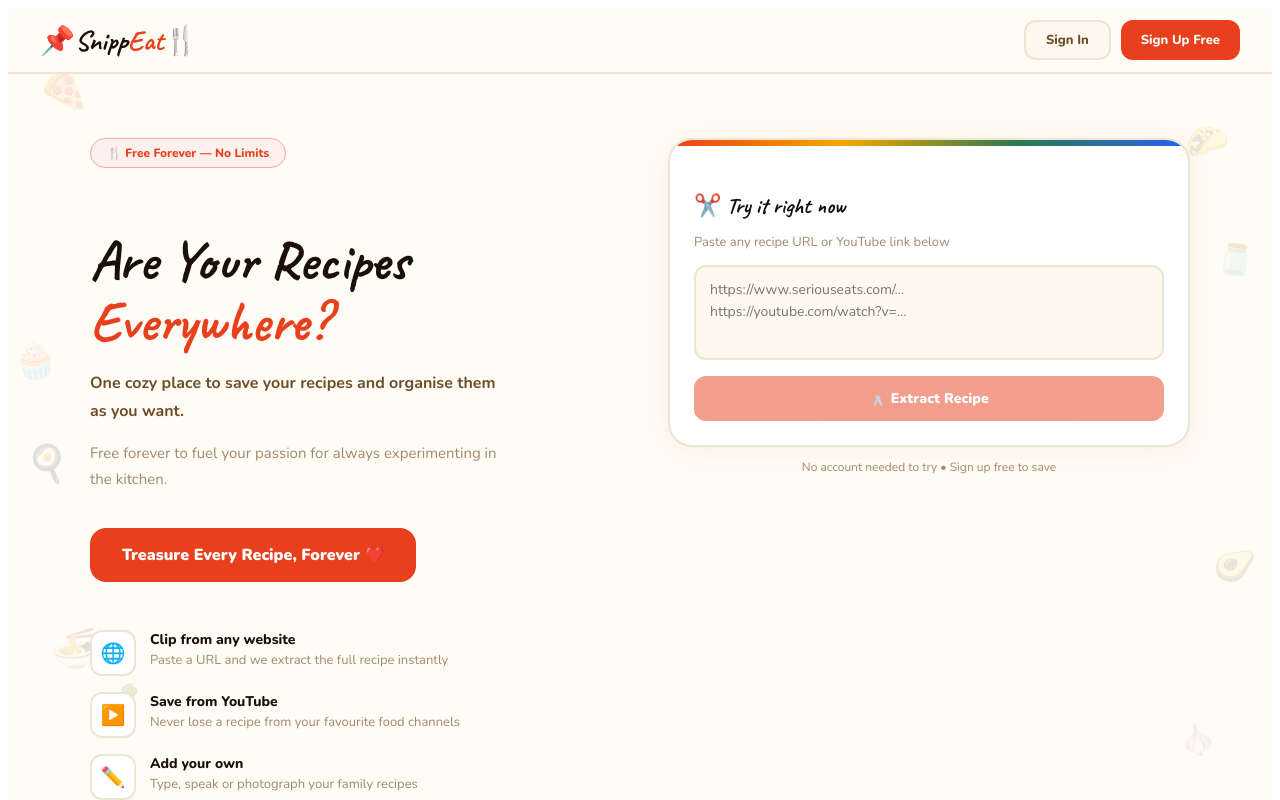
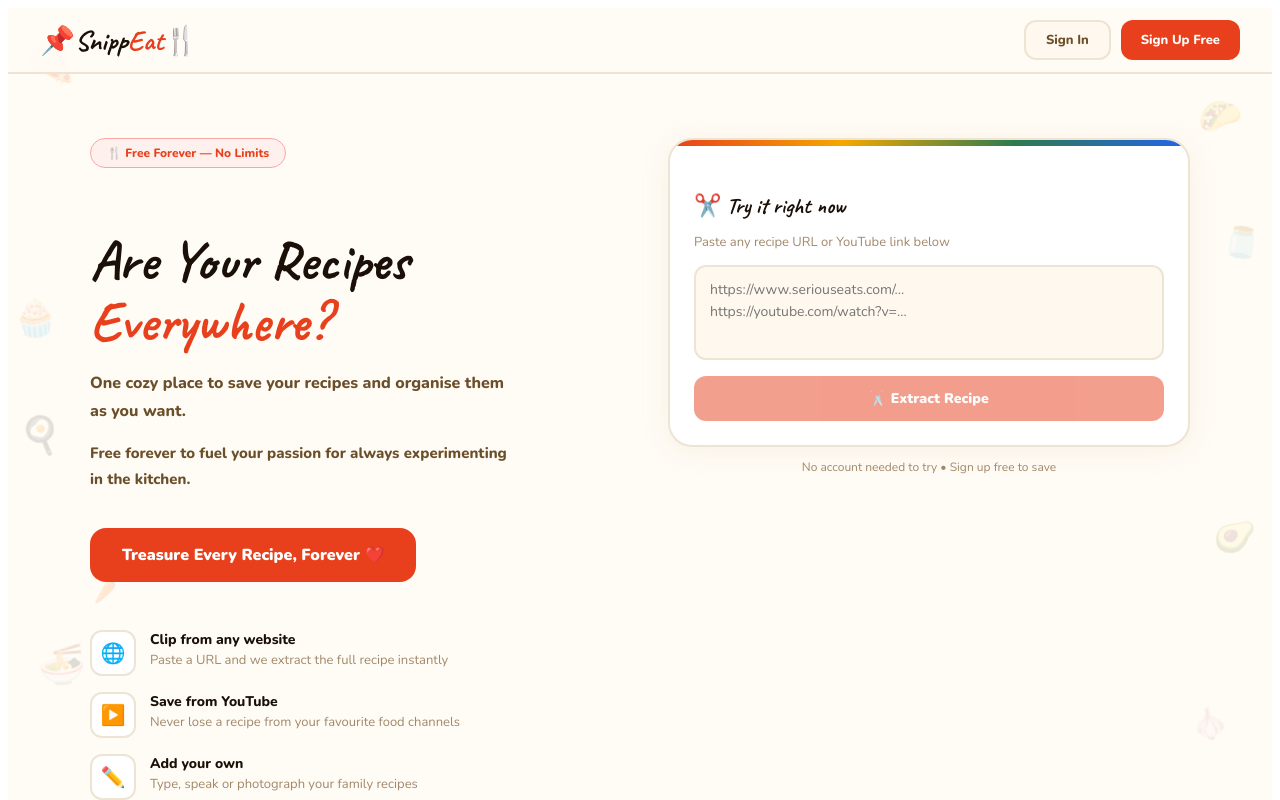
Before and after one commit to meghanayadav-15/SnippEat, a Next.js app: page / in a window 1280 px wide. Shown: the top 800 px of the page. Built offline with nearby package versions, Linux system fonts and the light colour scheme.

Commit message:
Update index.js

```diff
--- a/pages/index.js
+++ b/pages/index.js
@@ -28,33 +28,46 @@ export default function Landing() {
     setLoading(false);
   }
 
-  const stickers = ['🍕','🌮','🧁','🥑','🍜','🫙','🍳','🥕','🍝','🧄'];
-
   return (
     <div style={{ minHeight:'100vh', background:'#fffbf5', fontFamily:'Nunito, sans-serif', position:'relative', overflow:'hidden' }}>
 
       <style>{`
         @import url('https://fonts.googleapis.com/css2?family=Caveat:wght@700&family=Nunito:wght@400;700;800;900&display=swap');
-        .sticker { position:fixed; fontSize:32px; opacity:0.18; pointerEvents:none; userSelect:none; zIndex:0; }
-        .feat-icon:hover { transform:scale(1.1); }
-        .cta-btn:hover { transform:translateY(-2px); boxShadow:'0 8px 24px #e8401c44'; }
+
+        @keyframes float1 { 0%,100%{transform:translateY(0px) rotate(-12deg)} 50%{transform:translateY(-14px) rotate(-10deg)} }
+        @keyframes float2 { 0%,100%{transform:translateY(0px) rotate(10deg)} 50%{transform:translateY(-18px) rotate(13deg)} }
+        @keyframes float3 { 0%,100%{transform:translateY(0px) rotate(-7deg)} 50%{transform:translateY(-10px) rotate(-5deg)} }
+        @keyframes float4 { 0%,100%{transform:translateY(0px) rotate(14deg)} 50%{transform:translateY(-16px) rotate(11deg)} }
+        @keyframes float5 { 0%,100%{transform:translateY(0px) rotate(-5deg)} 50%{transform:translateY(-12px) rotate(-8deg)} }
+        @keyframes float6 { 0%,100%{transform:translateY(0px) rotate(8deg)} 50%{transform:translateY(-20px) rotate(6deg)} }
+        @keyframes float7 { 0%,100%{transform:translateY(0px) rotate(12deg)} 50%{transform:translateY(-8px) rotate(15deg)} }
+        @keyframes float8 { 0%,100%{transform:translateY(0px) rotate(-9deg)} 50%{transform:translateY(-15px) rotate(-12deg)} }
+        @keyframes float9 { 0%,100%{transform:translateY(0px) rotate(5deg)} 50%{transform:translateY(-11px) rotate(8deg)} }
+        @keyframes float10 { 0%,100%{transform:translateY(0px) rotate(-15deg)} 50%{transform:translateY(-13px) rotate(-12deg)} }
       `}</style>
 
-      {/* SCATTERED STICKERS */}
+      {/* ANIMATED STICKERS */}
       <div style={{ position:'fixed', inset:0, pointerEvents:'none', zIndex:0, overflow:'hidden' }}>
         {[
-          {s:'🍕', top:'8%', left:'3%', rot:'-12deg', size:40},
-          {s:'🌮', top:'15%', right:'4%', rot:'10deg', size:34},
-          {s:'🧁', top:'42%', left:'1%', rot:'-7deg', size:36},
-          {s:'🥑', top:'68%', right:'2%', rot:'14deg', size:32},
-          {s:'🍜', top:'78%', left:'4%', rot:'-5deg', size:38},
-          {s:'🫙', top:'30%', right:'2%', rot:'8deg', size:30},
-          {s:'🍳', top:'55%', left:'2%', rot:'12deg', size:34},
-          {s:'🧄', top:'90%', right:'5%', rot:'-9deg', size:30},
-          {s:'🍝', top:'5%', right:'10%', rot:'5deg', size:28},
-          {s:'🥕', top:'85%', left:'8%', rot:'-15deg', size:32},
-        ].map((st,i)=>(
-          <div key={i} style={{ position:'absolute', top:st.top, left:st.left, right:st.right, fontSize:st.size, opacity:0.15, transform:`rotate(${st.rot})`, userSelect:'none' }}>{st.s}</div>
+          { s:'🍕', top:'6%',  left:'2%',   anim:'float1',  dur:'4.2s', size:40, opacity:0.18 },
+          { s:'🌮', top:'12%', right:'3%',   anim:'float2',  dur:'5.1s', size:34, opacity:0.16 },
+          { s:'🧁', top:'38%', left:'1%',    anim:'float3',  dur:'3.8s', size:36, opacity:0.17 },
+          { s:'🥑', top:'65%', right:'2%',   anim:'float4',  dur:'4.7s', size:32, opacity:0.15 },
+          { s:'🍜', top:'80%', left:'3%',    anim:'float5',  dur:'5.5s', size:38, opacity:0.16 },
+          { s:'🫙', top:'28%', right:'1.5%', anim:'float6',  dur:'6.1s', size:30, opacity:0.14 },
+          { s:'🍳', top:'52%', left:'1.5%',  anim:'float7',  dur:'4.4s', size:34, opacity:0.15 },
+          { s:'🧄', top:'88%', right:'4%',   anim:'float8',  dur:'5.8s', size:30, opacity:0.14 },
+          { s:'🍝', top:'4%',  right:'9%',   anim:'float9',  dur:'4.9s', size:28, opacity:0.13 },
+          { s:'🥕', top:'72%', left:'7%',    anim:'float10', dur:'3.6s', size:32, opacity:0.15 },
+        ].map((st, i) => (
+          <div key={i} style={{
+            position:'absolute',
+            top:st.top, left:st.left, right:st.right,
+            fontSize:st.size,
+            opacity:st.opacity,
+            animation:`${st.anim} ${st.dur} ease-in-out infinite`,
+            userSelect:'none',
+          }}>{st.s}</div>
         ))}
       </div>
 
@@ -80,14 +93,14 @@ export default function Landing() {
           <h1 style={{ fontFamily:'Caveat, cursive', fontSize:56, fontWeight:700, lineHeight:1.1, marginBottom:8, color:'#1a1008' }}>
             Are Your Recipes<br/><span style={{ color:'#e8401c' }}>Everywhere?</span>
           </h1>
-          <p style={{ fontSize:16, color:'#6b4f2a', lineHeight:1.75, marginBottom:8, maxWidth:420, fontWeight:700 }}>
+          <p style={{ fontSize:16, color:'#6b4f2a', lineHeight:1.75, marginBottom:8, maxWidth:420, fontWeight:800 }}>
             One cozy place to save your recipes and organise them as you want.
           </p>
-          <p style={{ fontSize:15, color:'#a0896a', lineHeight:1.75, marginBottom:36, maxWidth:420 }}>
+          <p style={{ fontSize:15, color:'#6b4f2a', lineHeight:1.75, marginBottom:36, maxWidth:420, fontWeight:800 }}>
             Free forever to fuel your passion for always experimenting in the kitchen.
           </p>
           <button onClick={()=>router.push('/app')}
-            style={{ padding:'16px 32px', borderRadius:16, background:'#e8401c', border:'none', cursor:'pointer', fontSize:16, fontWeight:900, color:'#fff', marginBottom:48, fontFamily:'Nunito, sans-serif', transition:'all 0.2s' }}
+            style={{ padding:'16px 32px', borderRadius:16, background:'#e8401c', border:'none', cursor:'pointer', fontSize:16, fontWeight:900, color:'#fff', marginBottom:48, fontFamily:'Nunito, sans-serif' }}
             onMouseEnter={e=>e.currentTarget.style.transform='translateY(-2px)'}
             onMouseLeave={e=>e.currentTarget.style.transform='none'}>
             Treasure Every Recipe, Forever ❤️
```
